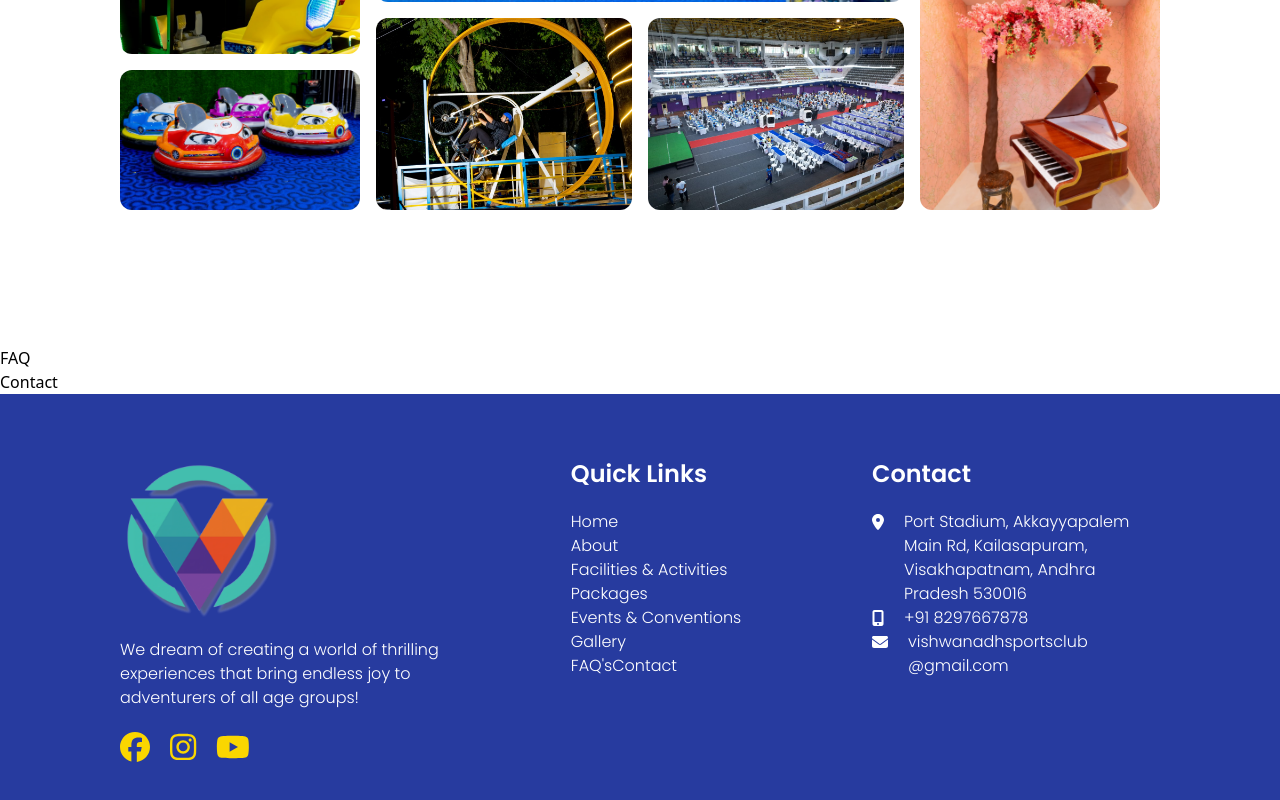
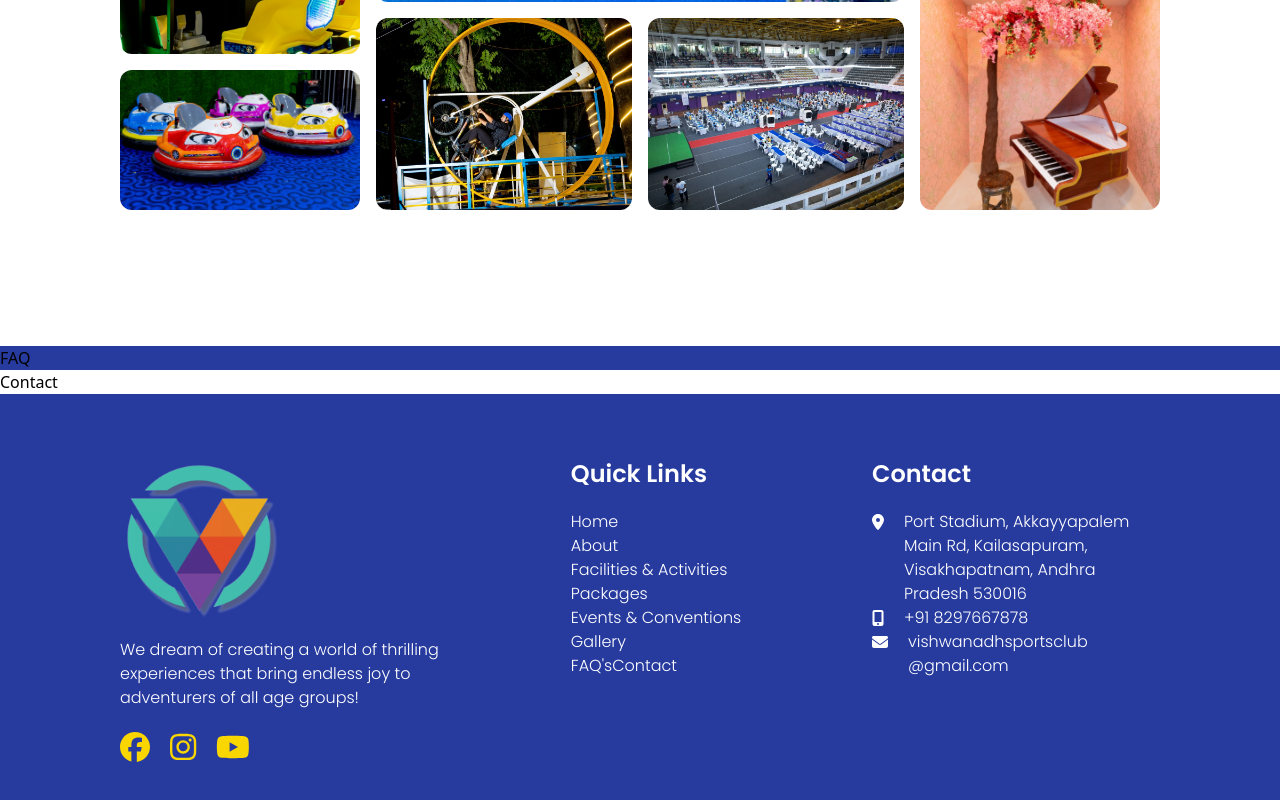
Before and after one commit to murali1466/VSC, a React (Vite) app: page / in a window 1280 px wide. Shown: the part 3838-4638 px from the top of the page. Built offline with nearby package versions, Linux system fonts and the light colour scheme.

Commit message:
Updated Structure

```diff
--- a/src/Components/GallerySection.jsx
+++ b/src/Components/GallerySection.jsx
@@ -31,7 +31,7 @@ function GallerySection() {
                     <img src={Image7} alt="Gallery Image" className="rounded-xl h-[15.25rem] w-full lg:w-[13rem] xl:h-[15.25rem] xl:w-[15rem] object-cover"/>
                 </div>
             </div>
-            <div className="w-full sm:w-[28rem]">
+            <div className="w-full sm:w-[28rem] flex items-center justify-center">
                 <div className="flex lg:hidden items-center justify-center flex-col gap-2 md:gap-4 w-full md:w-[33rem]">
                     <div className="w-full">
                         <img src={Image3} alt="Gallery Image" className="rounded-xl h-[12rem] w-full md:w-[33rem] xl:h-[12rem] xl:w-[33rem] object-cover"/>
--- a/src/Sections/FAQ.jsx
+++ b/src/Sections/FAQ.jsx
@@ -2,7 +2,7 @@ import React from 'react'
 
 function FAQ() {
   return (
-    <div>FAQ</div>
+    <div className='bg-darkBlue'>FAQ</div>
   )
 }
 
```
